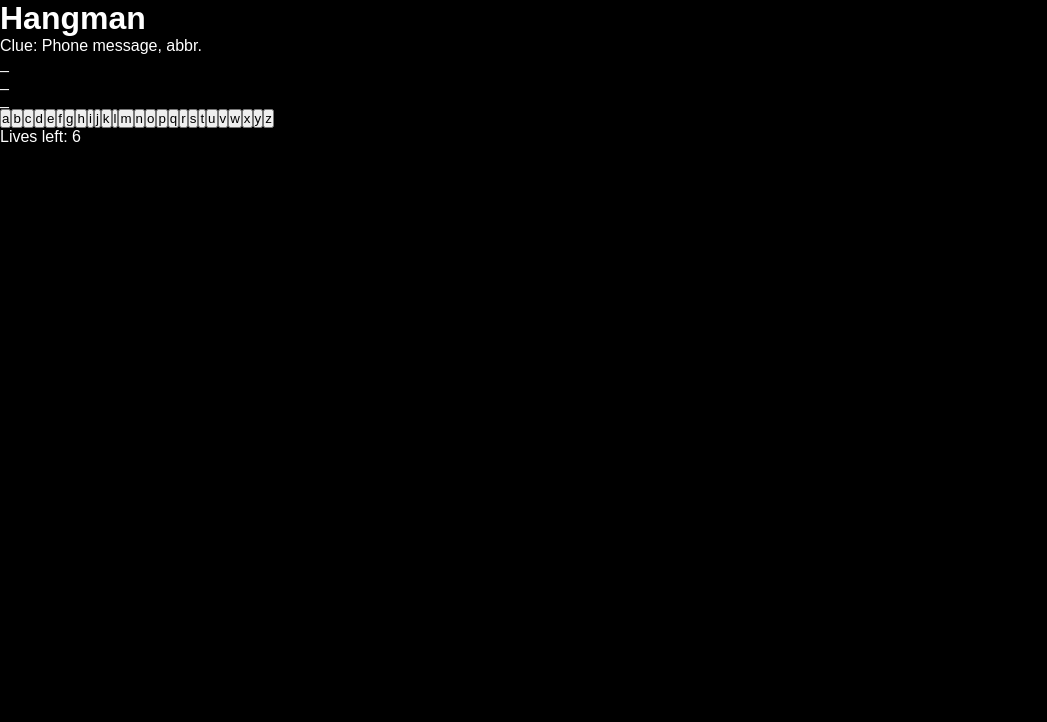
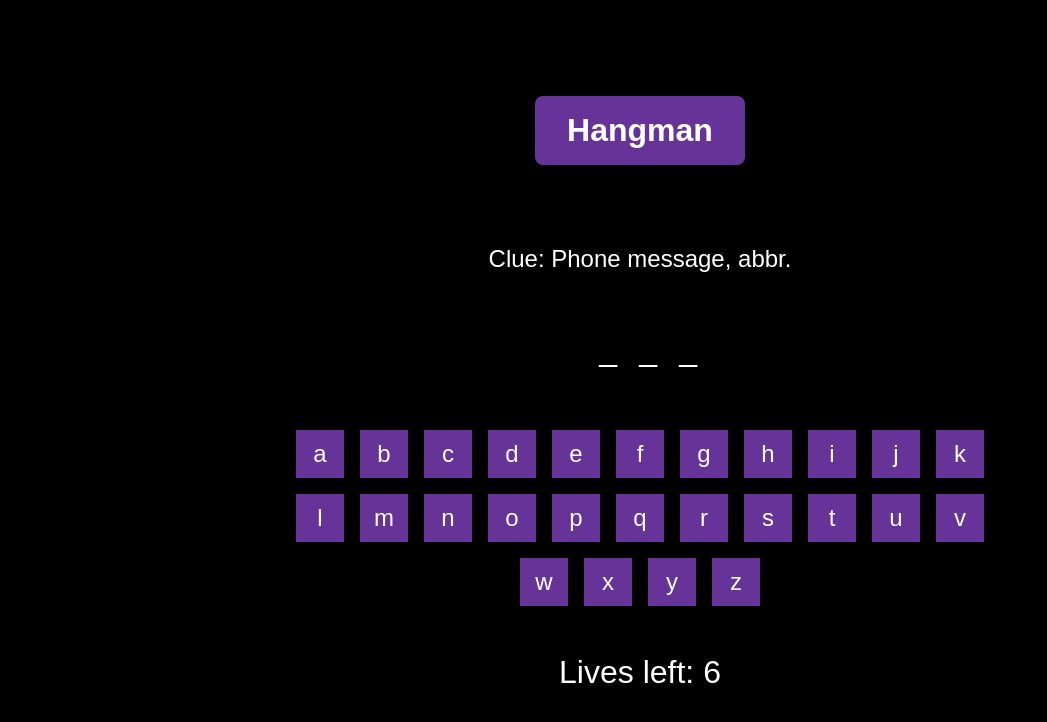
Before and after one commit to krushna-simform/hangman, a website built with Parcel: page src/index.html in a window 1280 px wide. Shown: the whole page, without its empty margins (0-1047 px from the left). Built offline with nearby package versions, Linux system fonts and the light colour scheme.

Commit message:
FEATURE: add stylings for hangman game

```diff
--- a/src/styles/index.css
+++ b/src/styles/index.css
@@ -9,4 +9,86 @@
 :root {
     background-color: black;
     color: white;
+
+    --primary-color: rebeccapurple;
 }
+
+main > div {
+    margin: 4rem 0;
+}
+
+header {
+    display: flex;
+    justify-content: center;
+    padding: 2rem 0;
+}
+
+header h1 {
+    background-color: var(--primary-color);
+    padding: 1rem 2rem;
+    border-radius: 0.5rem;
+}
+
+.gauess-section {
+    display: flex;
+    flex-direction: column;
+    align-content: center;
+    text-align: center;
+    gap: 3rem;
+}
+
+#wordDisplay {
+    font-size: 2rem;
+    letter-spacing: 0.4rem;
+}
+
+#letterInput {
+    font-size: 1.5rem;
+    padding: 0.5rem;
+}
+
+#word-display,
+#keyboard {
+    display: flex;
+    gap: 1rem;
+    flex-wrap: wrap;
+    justify-content: center;
+}
+
+#keyboard {
+    max-width: 45rem;
+    margin: auto;
+}
+
+.letter {
+    font-size: 2rem;
+    padding: 0.7rem;
+    border-bottom: 2px solid black;
+    width: 1.5rem;
+    text-align: center;
+}
+
+#clue-section {
+    font-size: 1.5rem;
+}
+
+button {
+    font-size: 1.2rem;
+    width: 3rem;
+    height: 3rem;
+    cursor: pointer;
+    background-color: var(--primary-color);
+    color: white;
+    border: none;
+    font-size: 1.5rem;
+
+    transition: 1s ease-in-out;
+}
+
+button:disabled {
+    background-color: red;
+}
+
+#status {
+    font-size: 2rem;
+}
```
